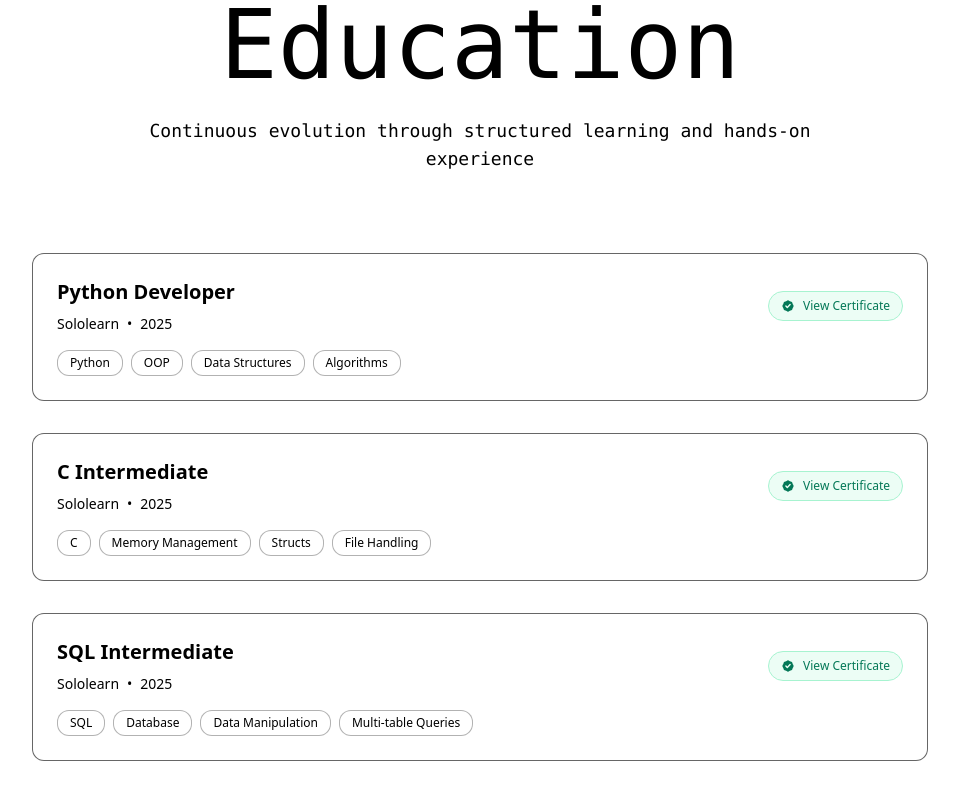
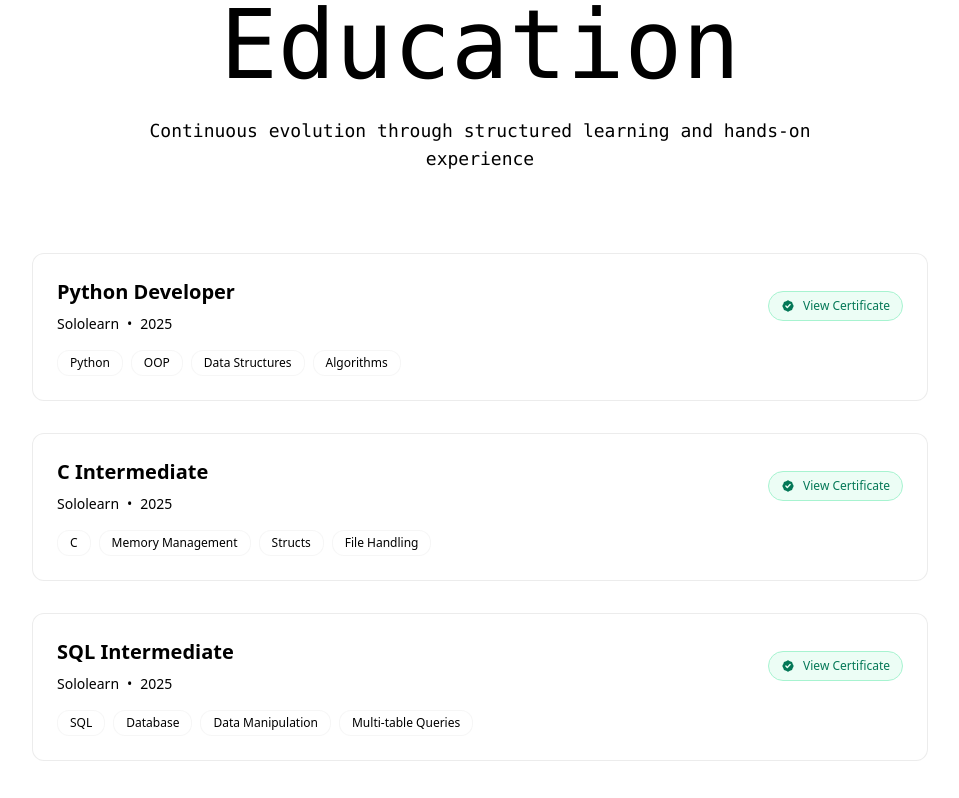
Before and after one commit to neevets/portfolio-web, a React (Vite) app: page / in a window 1280 px wide. Shown: the part 5254-6052 px from the top of the page, without its empty margins (160-1119 px from the left). Built offline with nearby package versions, Linux system fonts and the light colour scheme.

Commit message:
Soften monochrome theme borders in light and dark modes

```diff
--- a/src/index.css
+++ b/src/index.css
@@ -17,7 +17,7 @@
     --muted-foreground: 0 0% 0%;
     --accent: 0 0% 100%;
     --accent-foreground: 0 0% 0%;
-    --border: 0 0% 0%;
+    --border: 0 0% 88%;
     --input: 0 0% 100%;
     --ring: 0 0% 0%;
     --fiverr-green: 146 80% 43%;
@@ -41,7 +41,7 @@
     --shadow-glow: 0 0 40px hsl(0 0% 0% / 0.18);
 
     --glass-bg: hsl(0 0% 100% / 1);
-    --glass-border: hsl(0 0% 0% / 0.35);
+    --glass-border: hsl(0 0% 0% / 0.12);
   }
 
   .dark {
@@ -57,7 +57,7 @@
     --muted-foreground: 0 0% 100%;
     --accent: 0 0% 0%;
     --accent-foreground: 0 0% 100%;
-    --border: 0 0% 100%;
+    --border: 0 0% 18%;
     --input: 0 0% 0%;
     --ring: 0 0% 100%;
 
@@ -77,7 +77,7 @@
     --shadow-glow: 0 0 40px hsl(0 0% 100% / 0.16);
 
     --glass-bg: hsl(0 0% 0% / 1);
-    --glass-border: hsl(0 0% 100% / 0.3);
+    --glass-border: hsl(0 0% 100% / 0.12);
   }
 }
 
```
